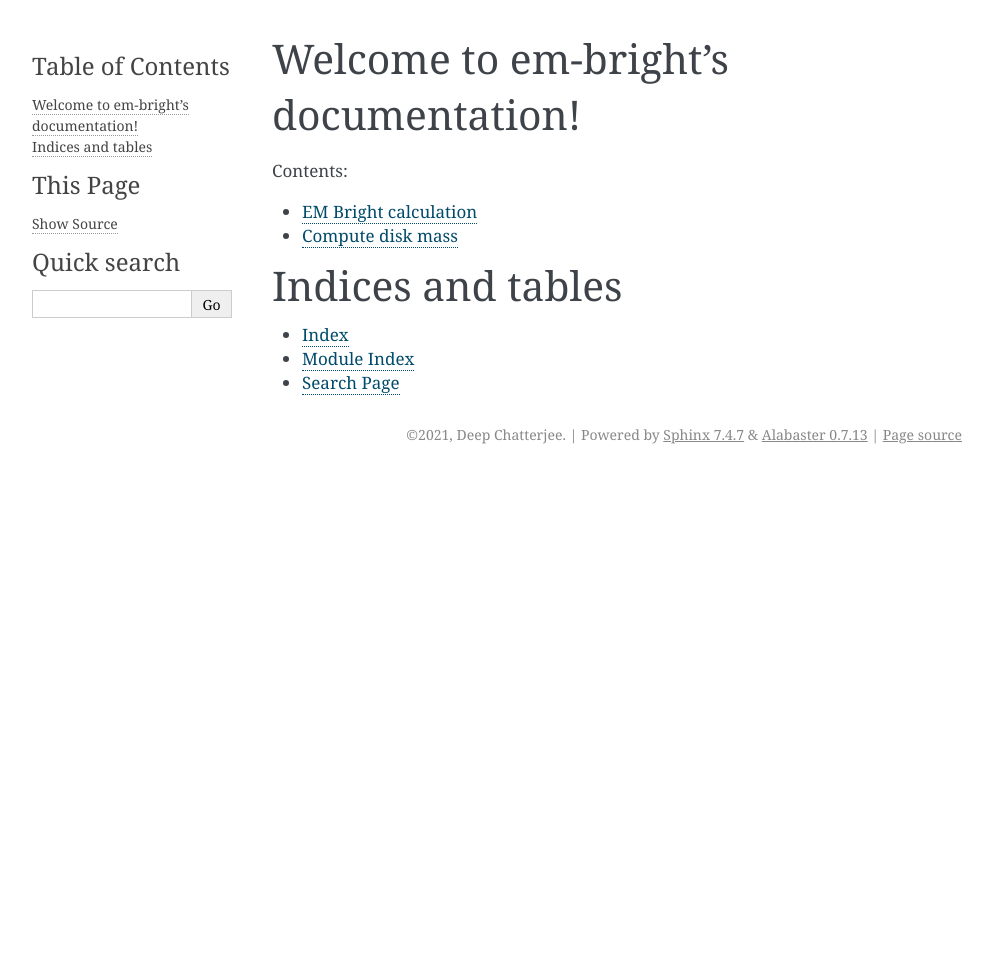
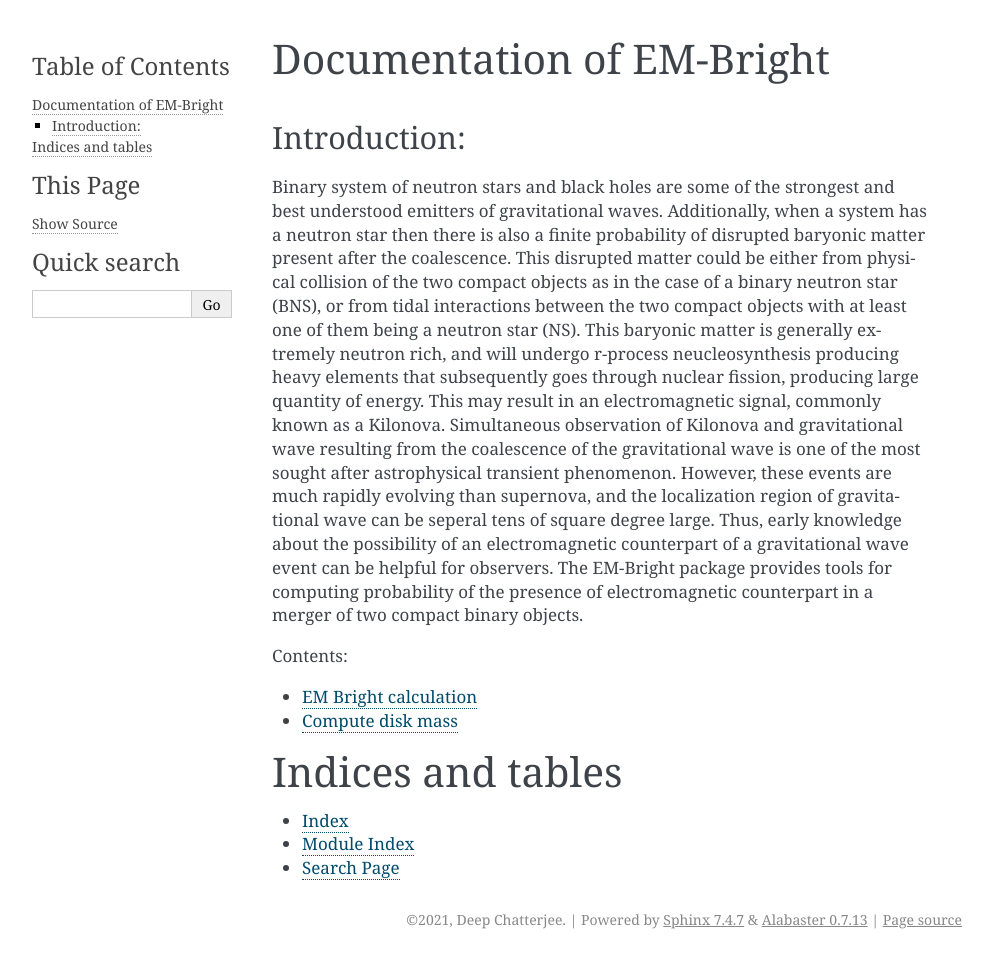
Before and after one commit to seiyatsukamoto/em-bright-seiyat, a Sphinx documentation site: the page built from doc/index.rst, in a window 1280 px wide. Shown: the whole page, without its empty margins (148-1141 px from the left). Built offline with Sphinx 7.4.7, drawn with Linux system fonts in a browser that asks for light colours; before the commit the page ends 900 px from its top, so only the background shows below that.

Commit message:
Starting documentation

```diff
--- a/doc/compute_disk_mass.rst
+++ b/doc/compute_disk_mass.rst
@@ -1,3 +1,3 @@
 Compute disk mass
 -----------------
-.. automodule:: em_bright.computeDiskMass
+.. automodule:: ligo.em_bright.computeDiskMass
--- a/doc/em_bright.rst
+++ b/doc/em_bright.rst
@@ -1,3 +1,3 @@
 EM Bright calculation
 ---------------------
-.. automodule:: em_bright.em_bright
+.. automodule:: ligo.em_bright.em_bright
--- a/doc/index.rst
+++ b/doc/index.rst
@@ -3,8 +3,35 @@
    You can adapt this file completely to your liking, but it should at least
    contain the root `toctree` directive.
 
-Welcome to em-bright's documentation!
-=====================================
+Documentation of EM-Bright
+==========================
+
+Introduction:
+-------------
+Binary system of neutron stars and black holes are some of the strongest
+and best understood emitters of gravitational waves. Additionally, when
+a system has a neutron star then there is also a finite probability of
+disrupted baryonic matter present after the coalescence. This disrupted
+matter could be either from physical collision of the two compact objects
+as in the case of a binary neutron star (BNS), or from tidal interactions
+between the two compact objects with at least one of them being a neutron
+star (NS). This baryonic matter is generally extremely neutron rich, and
+will undergo r-process neucleosynthesis producing heavy elements that
+subsequently goes through nuclear fission, producing large quantity of
+energy. This may result in an electromagnetic signal, commonly known as
+a Kilonova. Simultaneous observation of Kilonova and gravitational wave
+resulting from the coalescence of the gravitational wave is one of the
+most sought after astrophysical transient phenomenon. However, these
+events are much rapidly evolving than supernova, and the localization
+region of gravitational wave can be seperal tens of square degree large.
+Thus, early knowledge about the possibility of an electromagnetic
+counterpart of a gravitational wave event can be helpful for observers.
+The EM-Bright package provides tools for computing probability of the
+presence of electromagnetic counterpart in a merger of two compact binary
+objects.
+
+
+
 
 .. toctree::
    :maxdepth: 2
```
